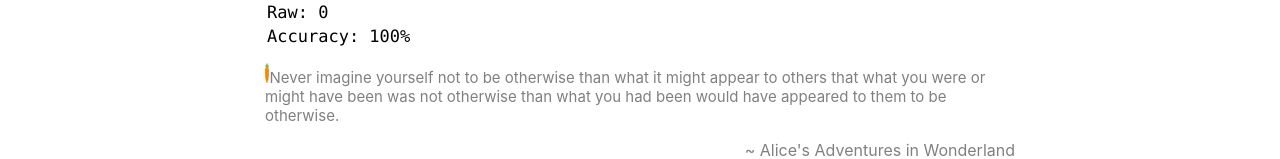
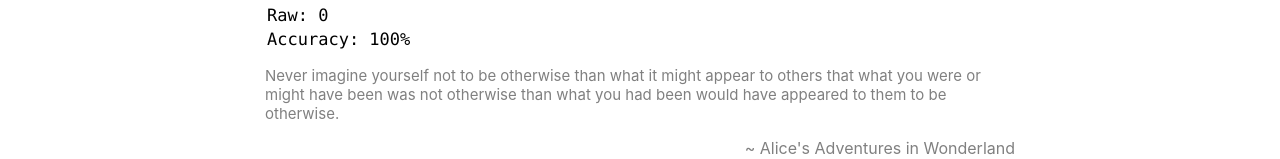
Before and after one commit to BergerAPI/typo.io, a Next.js app: page /app in a window 1280 px wide. Shown: the part 360-519 px from the top of the page. Built offline with nearby package versions, Linux system fonts and the light colour scheme; no server answers.

Commit message:
removed carrot ;(

```diff
--- a/components/input/Input.jsx
+++ b/components/input/Input.jsx
@@ -208,8 +208,6 @@ export class Input extends React.Component {
       }
     }
 
-    typed.push(<img className={styles.carrot} src="/carrot.png"></img>);
-
     return (
       <>
         {(() => {
```
